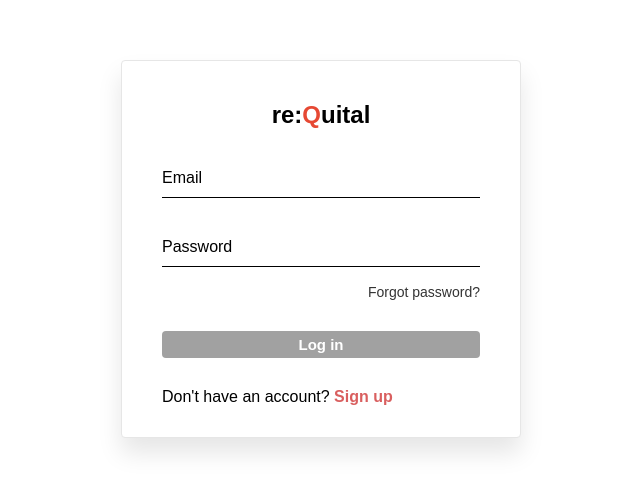
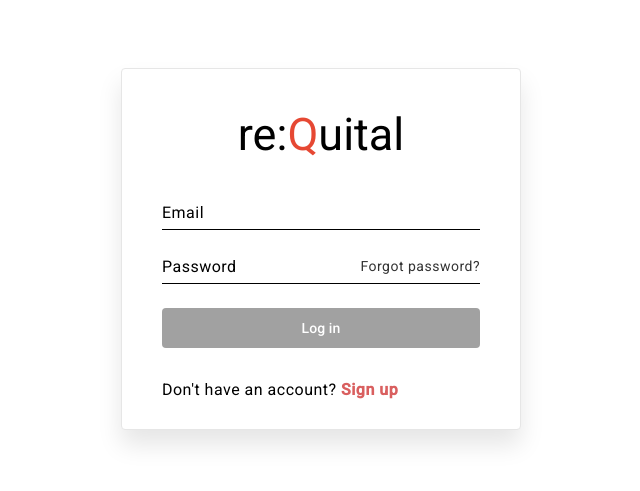
Before and after one commit to IrynaPerun/test, an Angular app: page /log-in in a window 1280 px wide. Shown: the part 151-642 px from the top of the page, without its empty margins (319-959 px from the left). Built offline with nearby package versions, Linux system fonts and the light colour scheme.

Commit message:
add angular material

```diff
--- a/angular.json
+++ b/angular.json
@@ -25,6 +25,7 @@
               "src/assets"
             ],
             "styles": [
+              "@angular/material/prebuilt-themes/azure-blue.css",
               "src/styles.scss"
             ],
             "scripts": []
@@ -84,6 +85,7 @@
               "src/assets"
             ],
             "styles": [
+              "@angular/material/prebuilt-themes/azure-blue.css",
               "src/styles.scss"
             ],
             "scripts": []
--- a/package.json
+++ b/package.json
@@ -11,10 +11,12 @@
   "private": true,
   "dependencies": {
     "@angular/animations": "^18.0.0",
+    "@angular/cdk": "^18.2.14",
     "@angular/common": "^18.0.0",
     "@angular/compiler": "^18.0.0",
     "@angular/core": "^18.0.0",
     "@angular/forms": "^18.0.0",
+    "@angular/material": "^18.2.14",
     "@angular/platform-browser": "^18.0.0",
     "@angular/platform-browser-dynamic": "^18.0.0",
     "@angular/router": "^18.0.0",
--- a/src/app/login/login.component.html
+++ b/src/app/login/login.component.html
@@ -32,7 +32,7 @@
         <p><a href="/forgot-password" class="password-question">Forgot password?</a></p>
       </div>
     </div>
-    <button type="submit" class="submit" [class.disabled]="form.invalid">Log in</button>
+    <button mat-flat-button type="submit" class="submit" [class.disabled]="form.invalid">Log in</button>
   </form>
   <div class="sign-up-question">
     <p>Don't have an account?<a routerLink="/sign-up" class="sign-up-link"> Sign up</a></p>
--- a/src/app/login/login.component.ts
+++ b/src/app/login/login.component.ts
@@ -1,6 +1,7 @@
 import {Component, inject} from '@angular/core';
 import {FormControl, FormGroup, FormsModule, ReactiveFormsModule, Validators} from "@angular/forms";
 import {Router, RouterLink} from "@angular/router";
+import {MatButton} from "@angular/material/button";
 
 @Component({
   selector: 'app-login',
@@ -9,6 +10,7 @@
     FormsModule,
     ReactiveFormsModule,
     RouterLink,
+    MatButton,
   ],
   templateUrl: './login.component.html',
   styleUrl: './login.component.scss'
--- a/src/index.html
+++ b/src/index.html
@@ -6,8 +6,10 @@
   <base href="/">
   <meta name="viewport" content="width=device-width, initial-scale=1">
   <link rel="icon" type="image/x-icon" href="favicon.ico">
+  <link href="https://fonts.googleapis.com/css2?family=Roboto:wght@300;400;500&display=swap" rel="stylesheet">
+  <link href="https://fonts.googleapis.com/icon?family=Material+Icons" rel="stylesheet">
 </head>
-<body>
+<body class="mat-typography">
   <app-root></app-root>
 </body>
 </html>
--- a/src/main.ts
+++ b/src/main.ts
@@ -8,6 +8,7 @@
 import { ForgotPasswordComponent } from "./app/forgot-password/forgot-password.component";
 import { ChangePasswordComponent } from "./app/change-password/change-password.component";
 import { CalendarComponent } from "./app/calendar/calendar.component";
+import { provideAnimationsAsync } from '@angular/platform-browser/animations/async';
 
 bootstrapApplication(AppComponent, {
   providers: [provideRouter([
@@ -35,5 +36,5 @@
       path: 'calendar',
       component: CalendarComponent,
     },
-  ])]
+  ]), provideAnimationsAsync()]
 }).catch((err) => console.error(err));
--- a/src/styles.scss
+++ b/src/styles.scss
@@ -2,11 +2,10 @@
 @import "theme/calendar";
 @import "theme/modals";
 
+html, body { height: 100%; }
+body { margin: 0; font-family: Roboto, "Helvetica Neue", sans-serif; }
+
 html {
-  font-family: sans-serif;
+  --mdc-filled-button-container-color: #0ca3b1;
+  --mdc-filled-button-container-shape: 4px;
 }
-
-body {
-  margin: 0;
-  background-color: #fff;
-}
--- a/src/theme/forms.scss
+++ b/src/theme/forms.scss
@@ -10,26 +10,22 @@
   box-shadow: 0 15px 25px rgba(0,0,0,.1);
   border-radius: 4px;
   border: 1px solid #e6e6e6;
-}
-
-.form-box h2 {
-  margin: 0 0 30px;
-  padding: 0;
-  color: #000;
-  text-align: center;
+  h2 {
+    margin: 0 0 30px;
+    padding: 0;
+    color: #000;
+    text-align: center;
+  }
 }
 
 .form-box .user-box {
   position: relative;
-}
-
-.form-box .user-box {
+  margin-bottom: 15px;
   input {
     width: 100%;
     padding: 10px 0;
     font-size: 16px;
     color: #000;
-    margin-bottom: 30px;
     border: none;
     border-bottom: 1px solid #000;
     outline: none;
```
Also changed, not shown: 1 other file (tests, documents, lock files or other folders).
